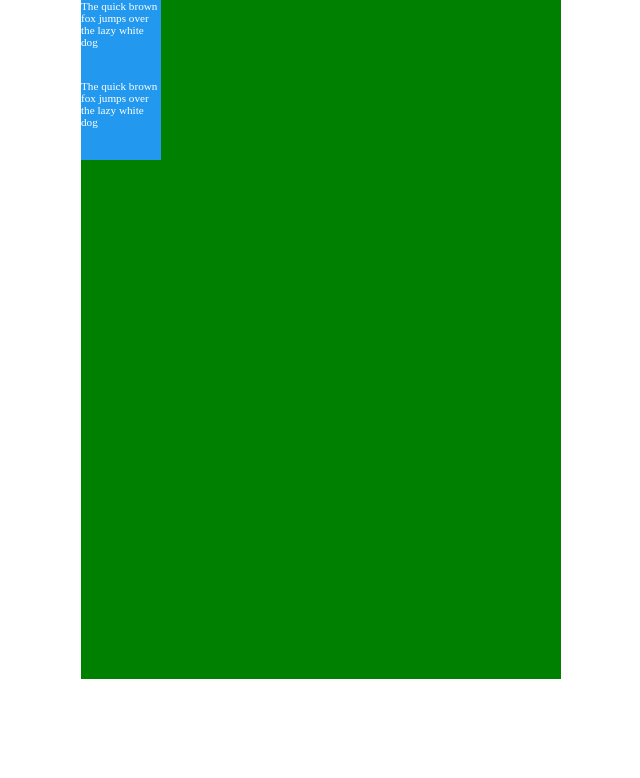
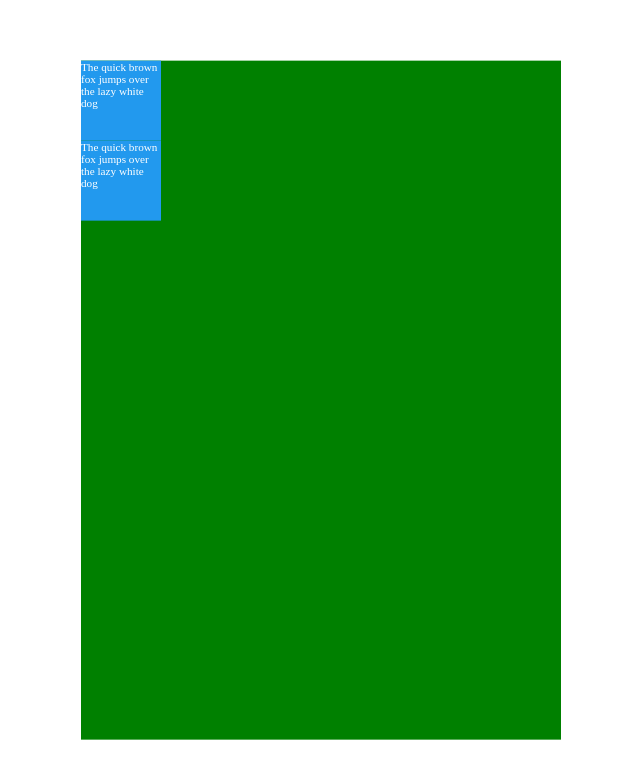
Before and after one commit to NessaAz/rate-my-service, a React (Vite) app: page / in a window 1280 px wide. Shown: the top 778 px of the page, without its empty margins (319-959 px from the left). Built offline with nearby package versions, Linux system fonts and the light colour scheme.

Commit message:
Center the canvas on the presentation page by default

```diff
--- a/src/Components/Canvas/Canvas.css
+++ b/src/Components/Canvas/Canvas.css
@@ -1,4 +1,8 @@
 #canvas {
+    position: absolute;
+    top: 50%;
+    left: 50%;
+    transform: translate(-50%, -50%);
     /* Aspect ratio of an A4 is 1.414. So height and width of the canvas
     should conform to this */
     --length: max(60vh, 20rem);
--- a/src/Pages/Presentation/Presentation.css
+++ b/src/Pages/Presentation/Presentation.css
@@ -0,0 +1,4 @@
+#presentation-page {
+    width: 100vw;
+    height: 100vh;
+}
--- a/src/Pages/Presentation/Presentation.jsx
+++ b/src/Pages/Presentation/Presentation.jsx
@@ -4,7 +4,9 @@ import "./Presentation.css"
 
 function Presentation({canvasData, setCanvasData}){
     return (
-        <Canvas canvasData={canvasData} setCanvasData={setCanvasData} />
+        <div id="presentation-page">
+            <Canvas canvasData={canvasData} setCanvasData={setCanvasData} />
+        </div>
     )
 }
 
```
